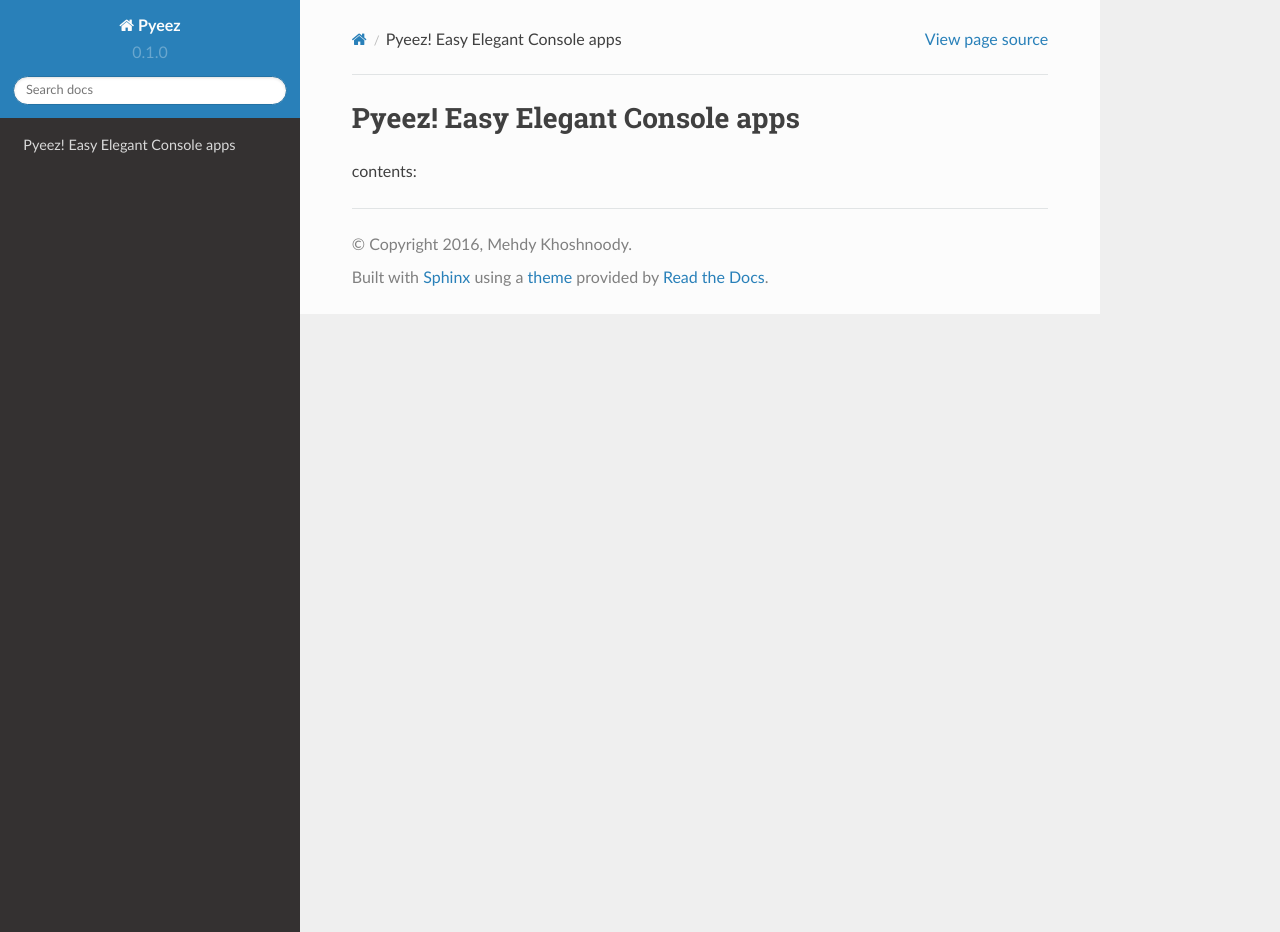
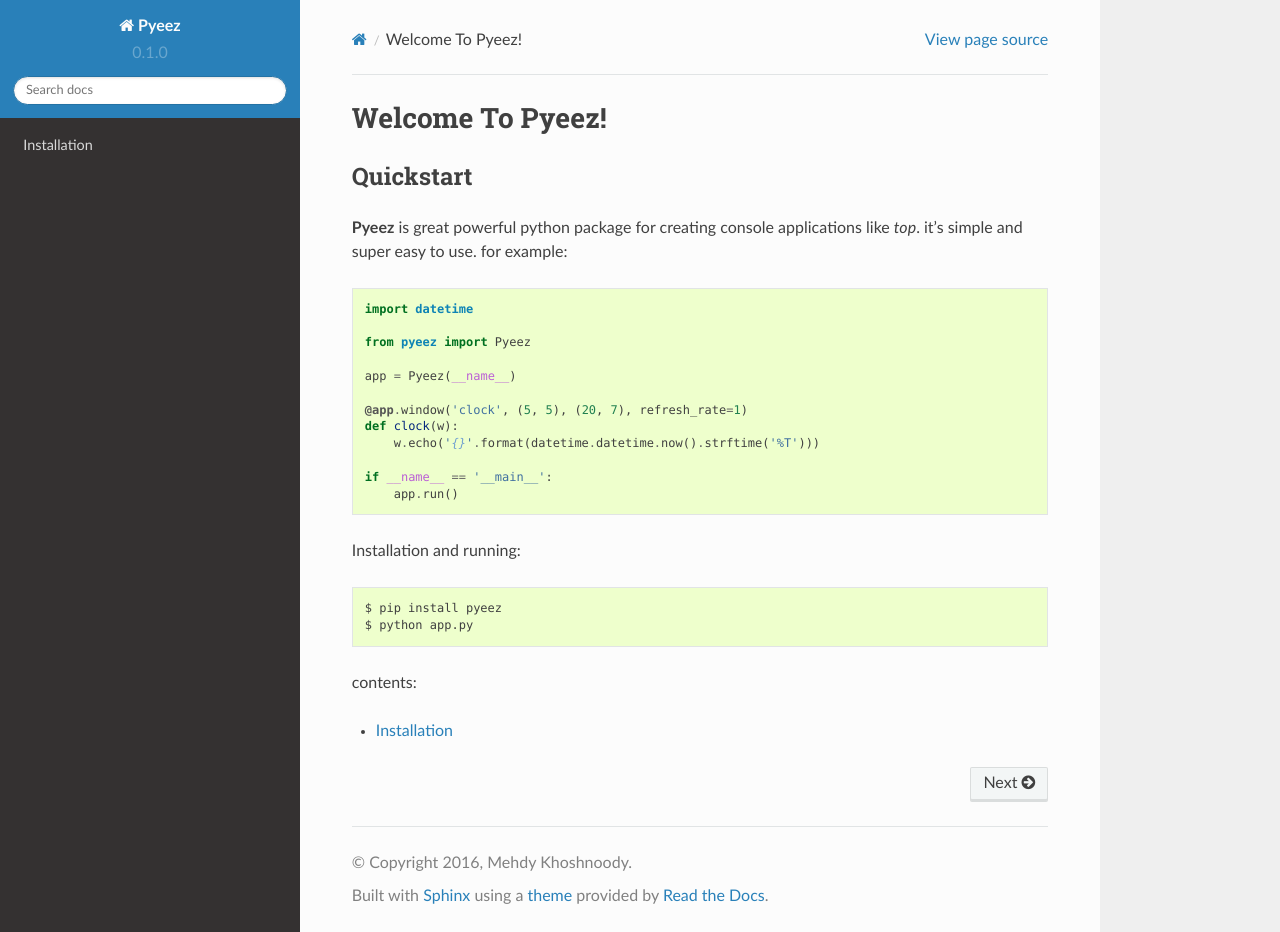
Before and after one commit to mehdy/pyeez, a Sphinx documentation site: the page built from docs/source/index.rst, in a window 1280 px wide and 932 px high. Built offline with Sphinx 7.4.7 and the Read the Docs theme 2.0.0, drawn with Linux system fonts in a browser that asks for light colours.

```diff
--- a/docs/source/contents.rst
+++ b/docs/source/contents.rst
@@ -2,3 +2,5 @@ contents:
 
 .. toctree::
    :maxdepth: 2
+
+   installation
--- a/docs/source/index.rst
+++ b/docs/source/index.rst
@@ -1,9 +1,28 @@
-.. Pyeez documentation master file, created by
-   sphinx-quickstart on Tue Nov 15 16:51:23 2016.
-   You can adapt this file completely to your liking, but it should at least
-   contain the root `toctree` directive.
+Welcome To Pyeez!
+=================
 
-Pyeez! Easy Elegant Console apps
-================================
+Quickstart
+----------
+
+**Pyeez** is great powerful python package for creating console applications like *top*.
+it's simple and super easy to use. for example::
+
+    import datetime
+
+    from pyeez import Pyeez
+
+    app = Pyeez(__name__)
+
+    @app.window('clock', (5, 5), (20, 7), refresh_rate=1)
+    def clock(w):
+        w.echo('{}'.format(datetime.datetime.now().strftime('%T')))
+
+    if __name__ == '__main__':
+        app.run()
+
+Installation and running::
+
+    $ pip install pyeez
+    $ python app.py
 
 .. include:: contents.rst
--- /dev/null
+++ b/docs/source/installation.rst
@@ -0,0 +1,6 @@
+Installation
+============
+
+Just make sure you've installed python and pip properly and install it via pip::
+
+    $ pip install -U pyeez
```
Also changed, not shown: README.md (+2 -2 lines).
